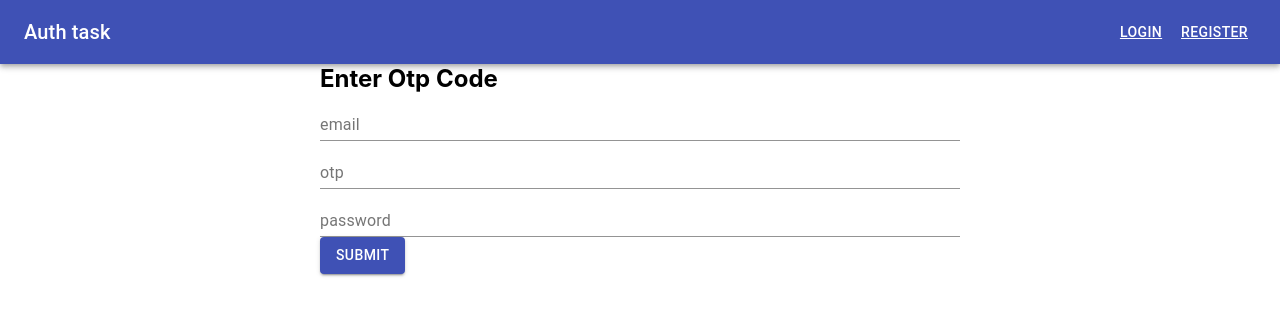
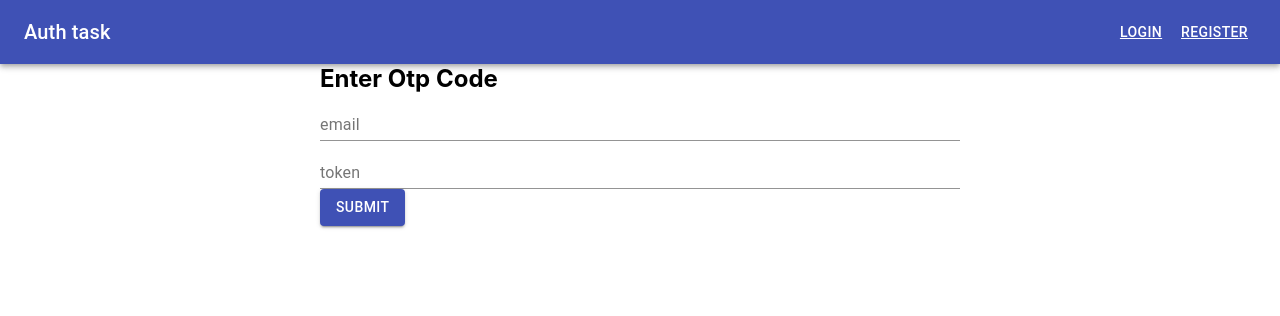
Before and after one commit to mina-adibe/auth-task, a React (Create React App) app: page /OtpForm in a window 1280 px wide. Shown: the top 316 px of the page. Built offline with nearby package versions, Linux system fonts and the light colour scheme.

Commit message:
add token in otp component

```diff
--- a/src/pages/otpForm/index.js
+++ b/src/pages/otpForm/index.js
@@ -12,18 +12,15 @@ const OtpForm = ({ OtpRequest }) => {
   const formik = useFormik({
     initialValues: {
       email: "",
-      otp: "",
-      password: "",
+      token: "",
     },
     validationSchema: Yup.object({
       email: Yup.string().email("Must be valid E-mail").required("Required"),
-      otp: Yup.string().required("Required"),
-      password: Yup.string().required("Required"),
+      token: Yup.string().required("Required"),
     }),
 
     onSubmit: (values) => {
       OtpRequest(values);
-      console.log(values);
     },
   });
 
@@ -45,26 +42,14 @@ const OtpForm = ({ OtpRequest }) => {
 
         <TextField
           fullWidth
-          name="otp"
-          label="otp"
-          id="otp"
-          placeholder="Enter Otp Code          "
+          name="token"
+          label="token"
+          id="token"
+          placeholder="Enter token Code          "
           onChange={formik.handleChange}
-          value={formik.values.otp}
+          value={formik.values.token}
         />
-        {formik.errors.otp && <div>{formik.errors.otp}</div>}
-
-        <TextField
-          fullWidth
-          name="password"
-          label="password"
-          type="password"
-          id="password"
-          placeholder="enter your password"
-          onChange={formik.handleChange}
-          value={formik.values.password}
-        />
-        {formik.errors.password && <div>{formik.errors.password}</div>}
+        {formik.errors.token && <div>{formik.errors.token}</div>}
 
         <Button variant="contained" color="primary" type="submit">
           Submit
```
